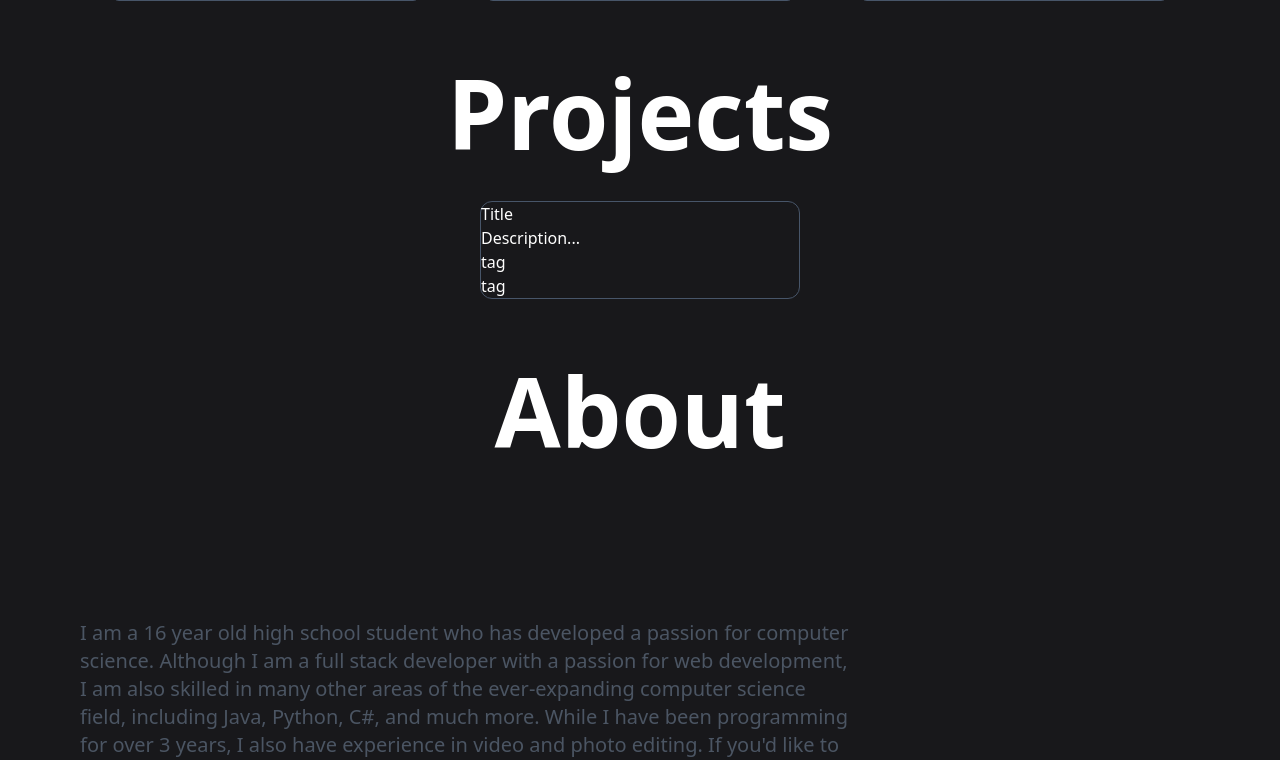
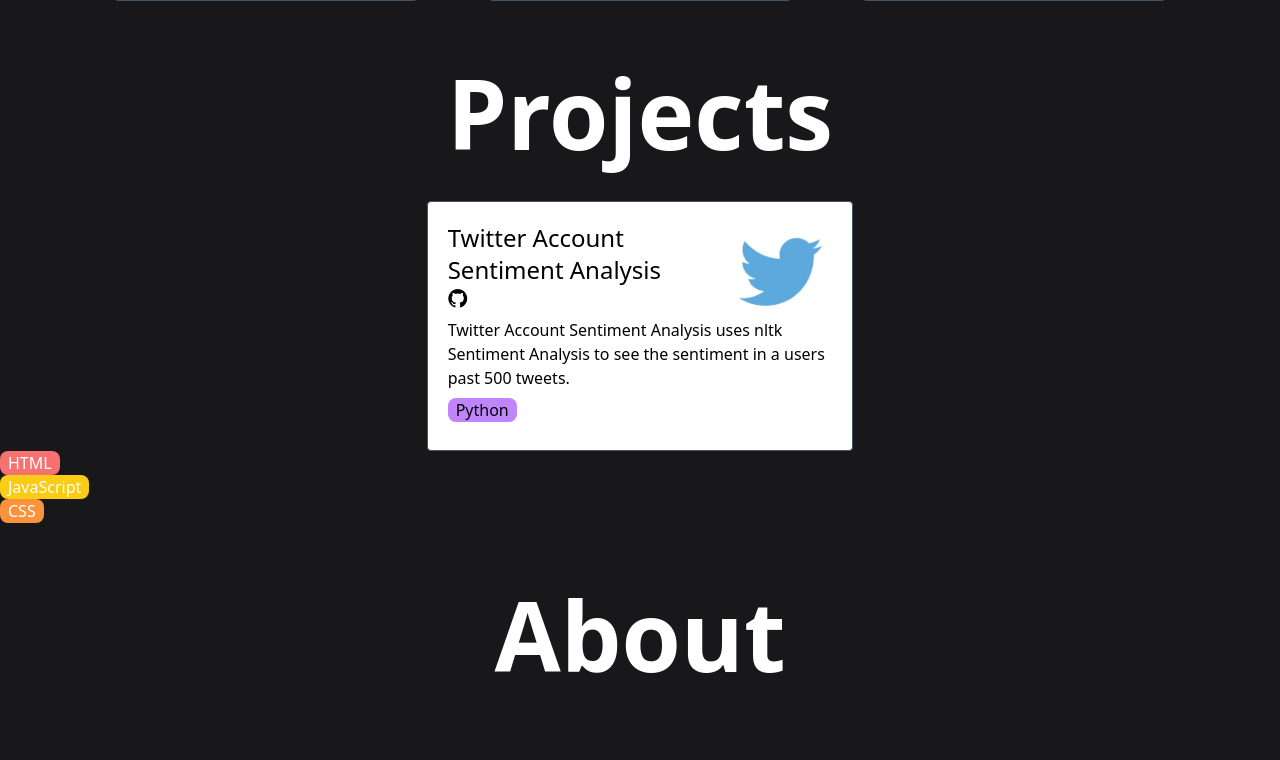
Before and after one commit to Tabadia/thalenabadia, a PHP site: page / in a window 1280 px wide. Shown: the part 1775-2535 px from the top of the page. Run offline with PHP 8.4, Linux system fonts and the light colour scheme.

Commit message:
projects page progress

```diff
--- a/public_html/index.html
+++ b/public_html/index.html
@@ -313,18 +313,29 @@
         <h1 class="title">Projects</h1>
 
         <div class="flex flex-wrap justify-center space-x-6 w-full">
-          <div class="item w-1/4 border border-slate-600 rounded-xl">
-            <img src="" alt="">
-            <div class="">Title</div>
-            <div class="">Description...</div>
-            <div class="">
-              <div class="">tag</div>
-              <div class="">tag</div>
+          <div class="item w-1/3 border border-slate-600 text-black bg-white rounded p-5">
+            <div class="flex flex-row">
+              <div class="item flex-auto">
+                <h1 class="text-2xl">Twitter Account Sentiment Analysis</h1>
+                <a href="https://github.com/Tabadia/twitter-account-sentiment-analysis" class="text-xl"><span class="devicon-github-plain"></span></a>
+              </div>
+              <img src="img/twitter.webp" class="item w-24 h-24 object-cover">
             </div>
+            <div class="">Twitter Account Sentiment Analysis uses nltk Sentiment Analysis to see the sentiment in a users past 500 tweets.</div>
+            <div class="flex flex-row space-x-1 my-2">
+              <div class="rounded-lg bg-purple-400 px-2 w-fit">Python</div>
+            </div>
+
+
+
+
           </div>
         </div>
+
       </section>
-
+      <div class="rounded-lg bg-red-400 px-2 w-fit">HTML</div>
+      <div class="rounded-lg bg-yellow-400 px-2 w-fit">JavaScript</div>
+      <div class="rounded-lg bg-orange-400 px-2 w-fit">CSS</div>
       <section class="w-screen m-0 p-0" id="about">
         <h4 class="title">About</h4>
         <div class="flex flex-row mt-20">
--- a/public_html/styles.css
+++ b/public_html/styles.css
@@ -1008,6 +1008,10 @@ Ensure the default browser behavior of the `hidden` attribute.
   height: 3rem;
 }
 
+.h-24 {
+  height: 6rem;
+}
+
 .w-5 {
   width: 1.25rem;
 }
@@ -1074,6 +1078,24 @@ Ensure the default browser behavior of the `hidden` attribute.
 
 .w-2 {
   width: 0.5rem;
+}
+
+.w-24 {
+  width: 6rem;
+}
+
+.w-1 {
+  width: 0.25rem;
+}
+
+.w-fit {
+  width: -webkit-fit-content;
+  width: -moz-fit-content;
+  width: fit-content;
+}
+
+.w-1\/3 {
+  width: 33.333333%;
 }
 
 .min-w-0 {
@@ -1346,6 +1368,18 @@ Ensure the default browser behavior of the `hidden` attribute.
   margin-left: calc(2rem * calc(1 - var(--tw-space-x-reverse)));
 }
 
+.space-x-3 > :not([hidden]) ~ :not([hidden]) {
+  --tw-space-x-reverse: 0;
+  margin-right: calc(0.75rem * var(--tw-space-x-reverse));
+  margin-left: calc(0.75rem * calc(1 - var(--tw-space-x-reverse)));
+}
+
+.space-x-1 > :not([hidden]) ~ :not([hidden]) {
+  --tw-space-x-reverse: 0;
+  margin-right: calc(0.25rem * var(--tw-space-x-reverse));
+  margin-left: calc(0.25rem * calc(1 - var(--tw-space-x-reverse)));
+}
+
 .justify-self-end {
   justify-self: end;
 }
@@ -1376,6 +1410,10 @@ Ensure the default browser behavior of the `hidden` attribute.
 
 .rounded-2xl {
   border-radius: 1rem;
+}
+
+.rounded-sm {
+  border-radius: 0.125rem;
 }
 
 .rounded-t-lg {
@@ -1617,6 +1655,31 @@ Ensure the default browser behavior of the `hidden` attribute.
   background-color: rgb(75 85 99 / var(--tw-bg-opacity));
 }
 
+.bg-yellow-400 {
+  --tw-bg-opacity: 1;
+  background-color: rgb(250 204 21 / var(--tw-bg-opacity));
+}
+
+.bg-red-400 {
+  --tw-bg-opacity: 1;
+  background-color: rgb(248 113 113 / var(--tw-bg-opacity));
+}
+
+.bg-purple-400 {
+  --tw-bg-opacity: 1;
+  background-color: rgb(192 132 252 / var(--tw-bg-opacity));
+}
+
+.bg-blue-400 {
+  --tw-bg-opacity: 1;
+  background-color: rgb(96 165 250 / var(--tw-bg-opacity));
+}
+
+.bg-orange-400 {
+  --tw-bg-opacity: 1;
+  background-color: rgb(251 146 60 / var(--tw-bg-opacity));
+}
+
 .bg-gradient-to-r {
   background-image: linear-gradient(to right, var(--tw-gradient-stops));
 }
@@ -1662,11 +1725,21 @@ Ensure the default browser behavior of the `hidden` attribute.
   fill: currentColor;
 }
 
+.object-contain {
+  -o-object-fit: contain;
+     object-fit: contain;
+}
+
 .object-cover {
   -o-object-fit: cover;
      object-fit: cover;
 }
 
+.object-scale-down {
+  -o-object-fit: scale-down;
+     object-fit: scale-down;
+}
+
 .p-6 {
   padding: 1.5rem;
 }
@@ -1693,6 +1766,10 @@ Ensure the default browser behavior of the `hidden` attribute.
 
 .p-12 {
   padding: 3rem;
+}
+
+.p-1 {
+  padding: 0.25rem;
 }
 
 .px-0 {
```
